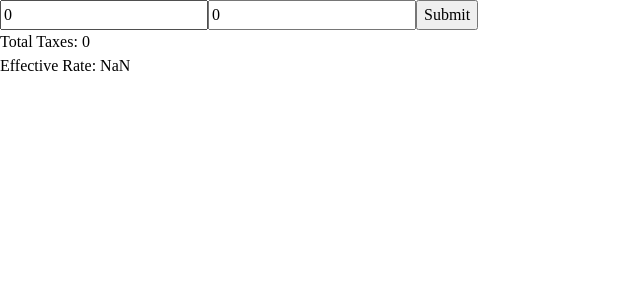
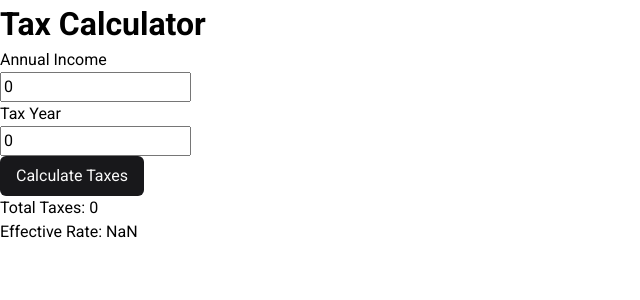
Before and after one commit to achahine78/tax-calculator, a React (Vite) app: page / in a window 1280 px wide. Shown: the top 300 px of the page, without its empty margins (0-640 px from the left). Built offline with nearby package versions, Linux system fonts and the light colour scheme.

Commit message:
feat: improve styles slightly

```diff
--- a/index.html
+++ b/index.html
@@ -4,7 +4,8 @@
     <meta charset="UTF-8" />
     <link rel="icon" type="image/svg+xml" href="/vite.svg" />
     <meta name="viewport" content="width=device-width, initial-scale=1.0" />
-    <title>tax-calculator</title>
+    <link href="https://fonts.googleapis.com/css2?family=Roboto:wght@400;500;700&display=swap" rel="stylesheet">
+    <title>Tax Calculator</title>
   </head>
   <body>
     <div id="root"></div>
--- a/src/App.tsx
+++ b/src/App.tsx
@@ -7,6 +7,7 @@ const queryClient = new QueryClient();
 function App() {
     return (
         <QueryClientProvider client={queryClient}>
+            <h1>Tax Calculator</h1>
             <TaxForm />
         </QueryClientProvider>
     );
--- /dev/null
+++ b/src/components/Button.css
@@ -0,0 +1,7 @@
+.button {
+    border: none;
+    border-radius: 6px;
+    color: #fafafa;
+    background-color: #18181b;
+    padding: 8px 16px;
+}
--- /dev/null
+++ b/src/components/Button.tsx
@@ -0,0 +1,15 @@
+import "./Button.css";
+
+type Props = React.ButtonHTMLAttributes<HTMLButtonElement> & {
+    children: React.ReactNode;
+    disabled?: boolean;
+    loading?: boolean;
+};
+
+export const Button = ({ children, disabled, loading, ...props }: Props) => {
+    return (
+        <button {...props} className="button" disabled={disabled || loading}>
+            {children}
+        </button>
+    );
+};
--- a/src/components/CurrencyInput.tsx
+++ b/src/components/CurrencyInput.tsx
@@ -3,6 +3,8 @@ type Props = {
     onChange: (num: number) => void;
     locale?: string;
     currency?: string;
+    label?: string;
+    additionalInfo?: string;
 };
 
 export const CurrencyInput = ({
@@ -10,6 +12,8 @@ export const CurrencyInput = ({
     onChange,
     locale = "en-US",
     currency = "USD",
+    label,
+    additionalInfo,
     ...props
 }: Props) => {
     // const format = (num: number) =>
@@ -31,5 +35,11 @@ export const CurrencyInput = ({
         }
     };
 
-    return <input {...props} value={value} onChange={handleChange} />;
+    return (
+        <div>
+            {label ? <div>{label}</div> : null}
+            <input {...props} value={value} onChange={handleChange} />
+            {additionalInfo ? <div>{additionalInfo}</div> : null}
+        </div>
+    );
 };
--- a/src/components/TaxForm.tsx
+++ b/src/components/TaxForm.tsx
@@ -5,6 +5,7 @@ import { useMutation } from "@tanstack/react-query";
 import { fetchTaxBracket } from "../api/taxBracket";
 import { calculateTaxes } from "../utils/taxCalculator";
 import { TaxTable } from "./TaxTable";
+import { Button } from "./Button";
 
 export const TaxForm = () => {
     const [annualIncome, setAnnualIncome] = useState(0);
@@ -32,9 +33,13 @@ export const TaxForm = () => {
     };
     return (
         <form onSubmit={onSubmit}>
-            <CurrencyInput value={annualIncome} onChange={setAnnualIncome} />
-            <YearInput value={taxYear} onChange={setTaxYear} />
-            <button type="submit">Submit</button>
+            <CurrencyInput
+                value={annualIncome}
+                label="Annual Income"
+                onChange={setAnnualIncome}
+            />
+            <YearInput value={taxYear} label="Tax Year" onChange={setTaxYear} />
+            <Button type="submit">Calculate Taxes</Button>
             <TaxTable taxes={taxes} />
         </form>
     );
--- a/src/components/YearInput.tsx
+++ b/src/components/YearInput.tsx
@@ -1,9 +1,17 @@
 type Props = {
     value: number;
     onChange: (num: number) => void;
+    label?: string;
+    additionalInfo?: string;
 };
 
-export const YearInput = ({ value = 0, onChange, ...props }: Props) => {
+export const YearInput = ({
+    value = 0,
+    onChange,
+    label,
+    additionalInfo,
+    ...props
+}: Props) => {
     const handleChange = (e: React.ChangeEvent<HTMLInputElement>) => {
         const raw = e.target.value.replace(/[^\d.-]/g, "");
         const numeric = parseFloat(raw);
@@ -15,5 +23,11 @@ export const YearInput = ({ value = 0, onChange, ...props }: Props) => {
         }
     };
 
-    return <input {...props} value={value} onChange={handleChange} />;
+    return (
+        <div>
+            {label ? <div>{label}</div> : null}
+            <input {...props} value={value} onChange={handleChange} />
+            {additionalInfo ? <div>{additionalInfo}</div> : null}
+        </div>
+    );
 };
--- a/src/index.css
+++ b/src/index.css
@@ -17,6 +17,7 @@
 body {
     line-height: 1.5;
     -webkit-font-smoothing: antialiased;
+    font-family: "Roboto", sans-serif;
 }
 
 img,
```
